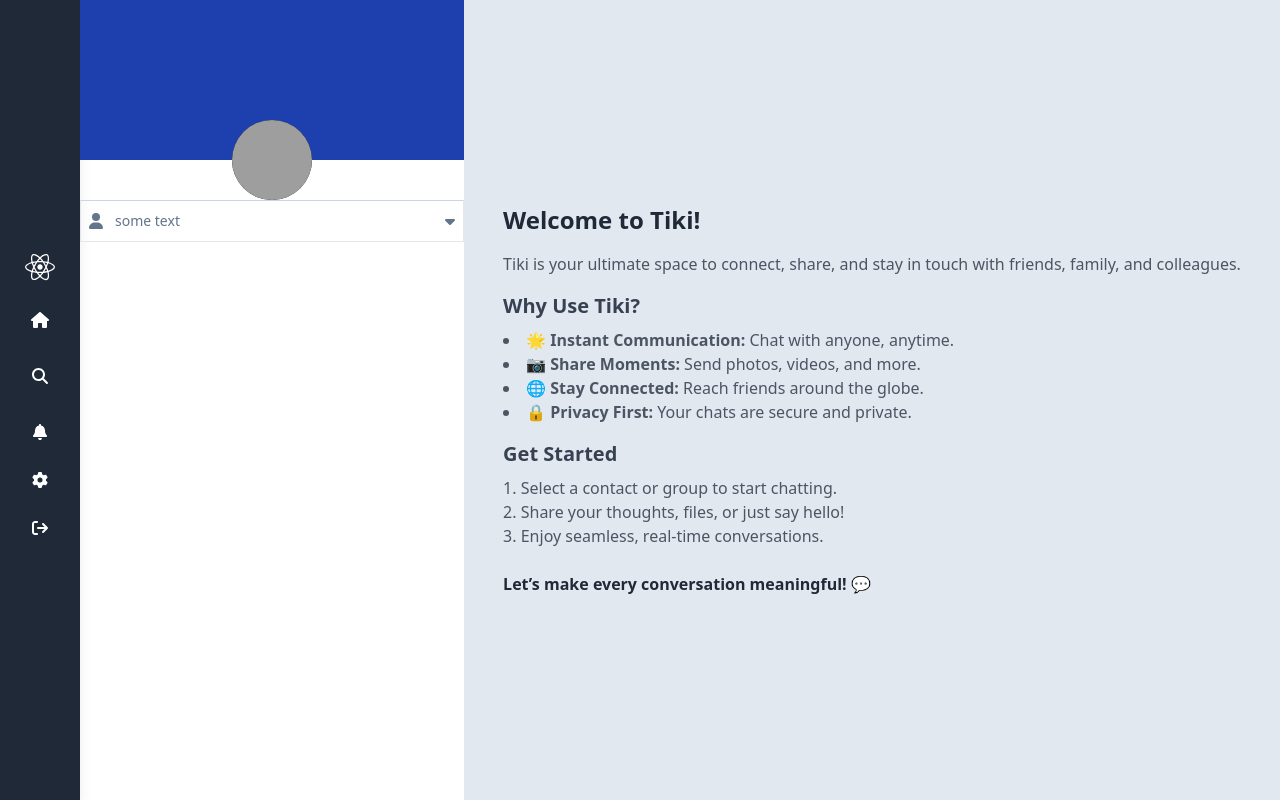
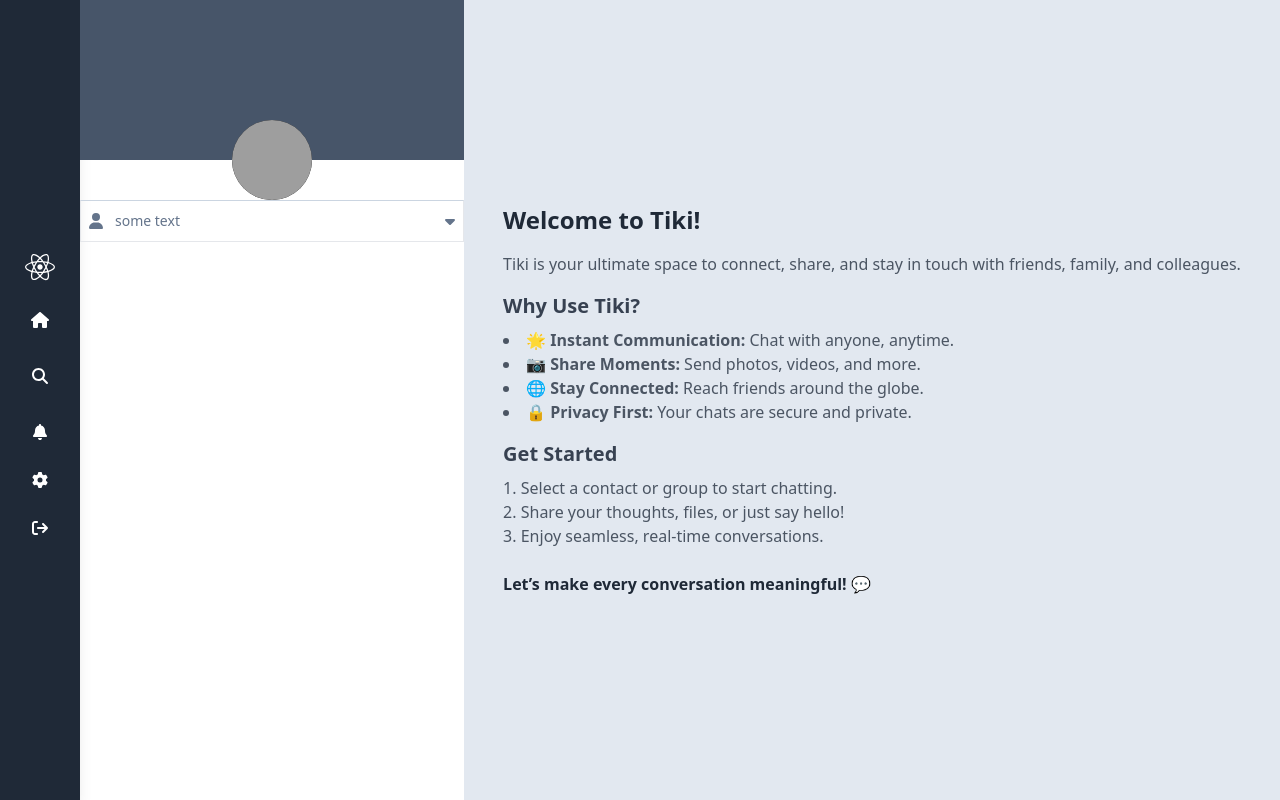
Before and after one commit to morisonfrederick/social-media-app, a React (Vite) app: page /profile in a window 1280 px wide. Built offline with nearby package versions, Linux system fonts and the light colour scheme; no server answers; grey boxes are pictures that could not be loaded.

Commit message:
bg changed in profile page

```diff
--- a/src/Pages/Profile.tsx
+++ b/src/Pages/Profile.tsx
@@ -17,7 +17,7 @@
       <Navbar />
       <div className="flex-1 sm:max-w-96 w-screen">
         <div className="w-full  relative">
-          <div className="bg-blue-800 h-[160px]"></div>
+          <div className="bg-slate-600 h-[160px]"></div>
 
           <form>
             <div
```
